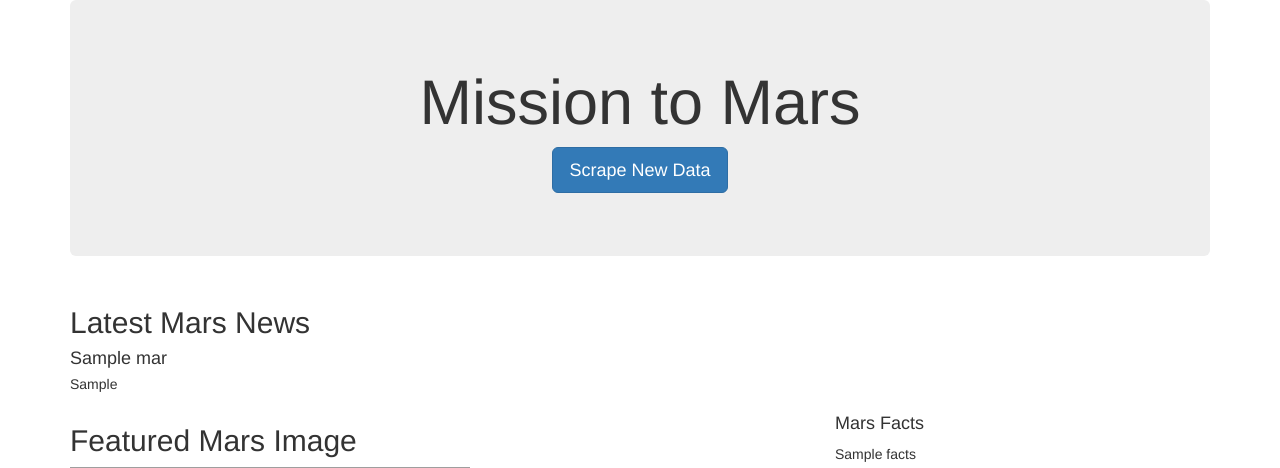
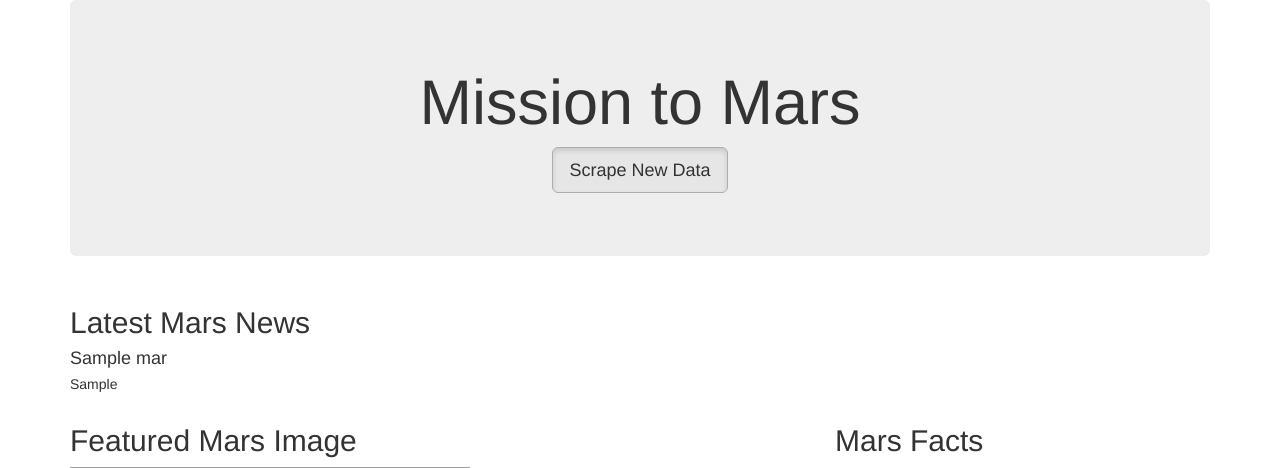
Before and after one commit to cmmgw/Mission_To_Mars, a Python web app: template templates/index.html in a window 1280 px wide. Shown: the top 468 px of the page. Run offline with Jinja, Linux system fonts and the light colour scheme; the template is opened without the code that fills it: most values are stand-ins (such as "Sample title", 1, 10 or a date in 2020); some libraries are stand-ins or nearby versions; grey boxes are pictures that could not be loaded.

Commit message:
Adding templates folder

```diff
--- a/templates/index.html
+++ b/templates/index.html
@@ -9,6 +9,11 @@
       rel="stylesheet"
       href="https://maxcdn.bootstrapcdn.com/bootstrap/3.3.7/css/bootstrap.min.css"
     />
+    <style>
+        .jumbotron {
+        background-image: url("https://d2pn8kiwq2w21t.cloudfront.net/images/jpegPIA23302.width-1320.jpg") background-position: 400x !important;
+}
+    </style>
   </head>
   <body>
     <div class="container">
@@ -16,7 +21,7 @@
       <div class="jumbotron text-center">
         <h1>Mission to Mars</h1>
         <!-- Add a button to activate scraping script -->
-        <p><a class="btn btn-primary btn-lg" href="/scrape" role="button">Scrape New Data</a></p>
+        <p><a class="btn btn-default btn-lg active" href="/scrape" role="button">Scrape New Data</a></p>
       </div>
 
       <!-- Add section for Mars News -->
@@ -48,7 +53,7 @@
         <div class="col-md-4">
           <!-- Mars Facts -->
           <div class="row" id="mars-facts">
-            <h4>Mars Facts</h4>
+            <h2>Mars Facts</h2>
             {{ mars.facts | safe }}
           </div>
         </div>
```
